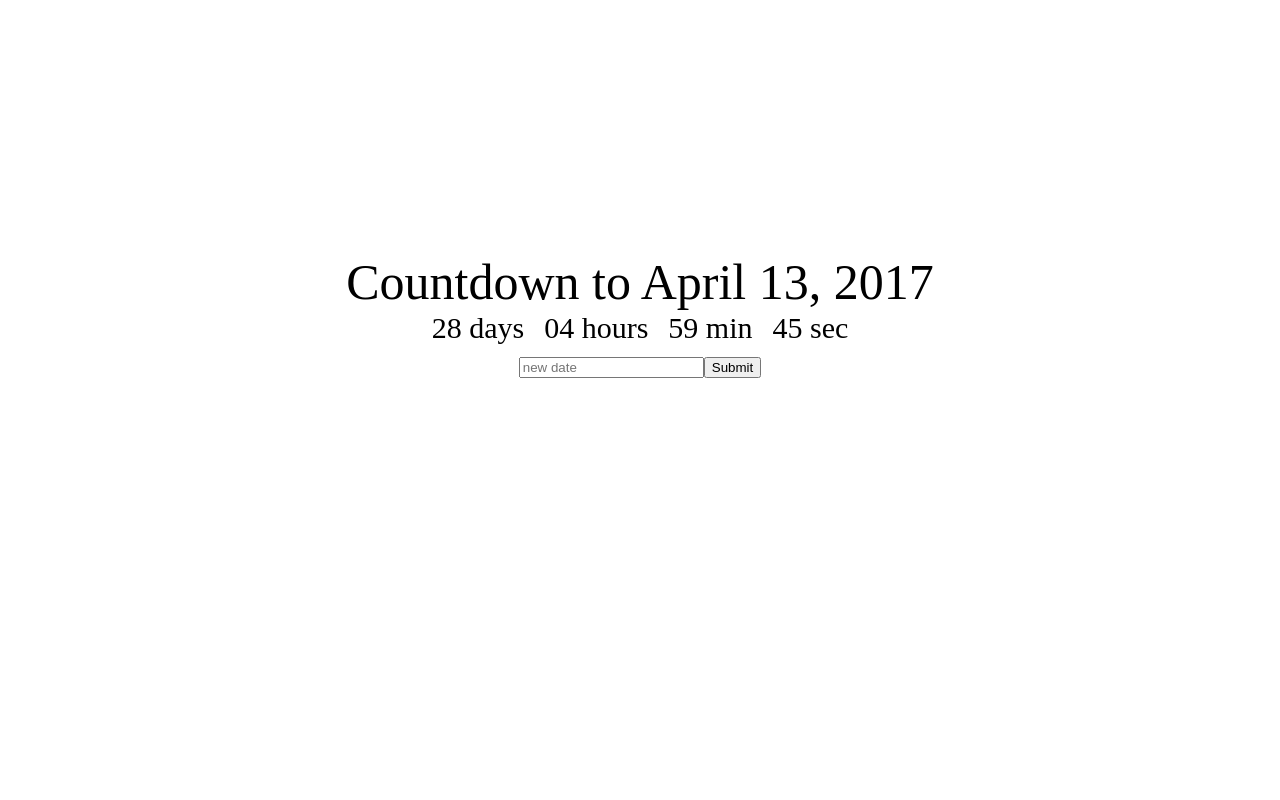
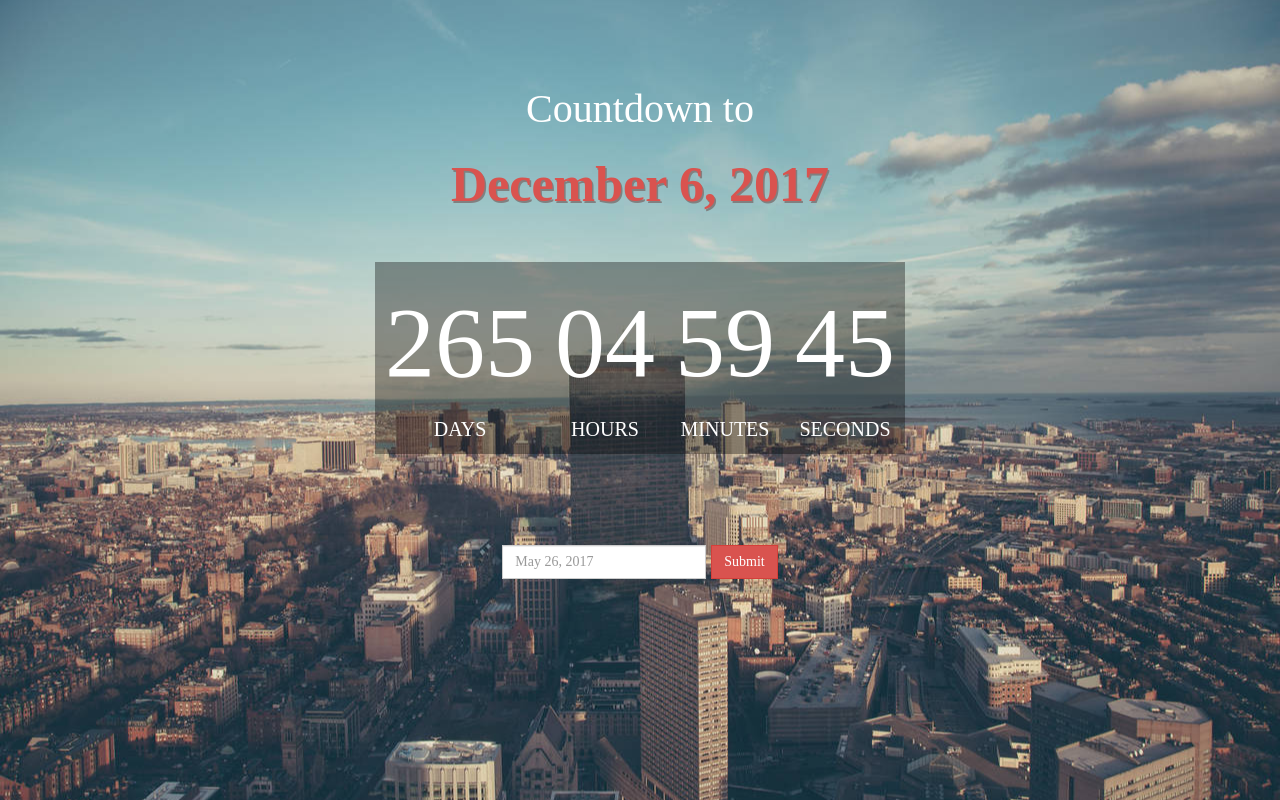
Before and after one commit to anya92/countdown-app, a React app: page / in a window 1280 px wide. Built offline with nearby package versions, Linux system fonts and the light colour scheme; a web font is replaced by a local one.

Commit message:
finishing app

```diff
--- a/package.json
+++ b/package.json
@@ -1,7 +1,7 @@
 {
   "name": "countdown-app",
   "version": "1.0.0",
-  "description": "Ania Brajtkopf",
+  "description": "",
   "main": "index.js",
   "scripts": {
     "start": "webpack-dev-server",
@@ -23,7 +23,9 @@
     "babel-preset-react": "^6.23.0",
     "css-loader": "^0.26.4",
     "extract-text-webpack-plugin": "^2.1.0",
+    "file-loader": "^0.10.1",
     "html-webpack-plugin": "^2.28.0",
+    "image-webpack-loader": "^3.2.0",
     "node-sass": "^4.5.0",
     "rimraf": "^2.6.1",
     "sass-loader": "^6.0.3",
--- a/src/components/App.js
+++ b/src/components/App.js
@@ -1,36 +1,50 @@
 import React, { Component } from 'react';
+import { Form, FormControl, Button } from 'react-bootstrap';
 import Clock from './Clock';
 
 class App extends Component {
-  constructor(props) {
-    super(props);
+  constructor() {
+    super();
 
     this.state = {
-      deadline: 'April 13, 2017',
+      deadline: 'December 6, 2017',
       newDeadline: ''
     };
+    this.changeDeadline = this.changeDeadline.bind(this);
   }
 
-  changeDeadline() {
+  formatMonth(str) {
+    return `${str[0].toUpperCase()}${str.slice(1).toLowerCase()}`;
+  }
+
+  changeDeadline(e) {
+    e.preventDefault();
     this.setState({
-      deadline: this.state.newDeadline
+      deadline: this.state.newDeadline,
+      newDeadline: ''
     });
   }
 
   render() {
     return (
-      <div className="App">
-        <div className="title">Countdown to {this.state.deadline}</div>
-        <Clock deadline={this.state.deadline}/>
+      <div>
+        <div className="deadline-date">Countdown to <h1>{this.formatMonth(this.state.deadline)}</h1></div>
+          <Clock deadline={this.state.deadline}/>
         <div>
-          <input
-            placeholder="new date"
+        <Form inline onSubmit={this.changeDeadline}>
+          <FormControl
+            placeholder="May 26, 2017"
+            value={this.state.newDeadline}
+            className="deadline-input"
             onChange={e => this.setState({newDeadline: e.target.value})}
+            required
           />
-          <button onClick={() => this.changeDeadline()}>Submit</button>
+          <Button type="submit" className="btn btn-danger">Submit</Button>
+        </Form>
         </div>
+
       </div>
-    )
+    );
   }
 }
 
--- a/src/components/Clock.js
+++ b/src/components/Clock.js
@@ -22,6 +22,7 @@ class Clock extends Component {
 
   getTimeUntil(deadline) {
     const time = Date.parse(deadline) - Date.parse(new Date());
+    if (time < 0) return;
     const seconds = Math.floor((time / 1000) % 60);
     const minutes = Math.floor((time / 1000 / 60) % 60);
     const hours = Math.floor(time / (1000 * 60 * 60) % 24);
@@ -42,10 +43,10 @@ class Clock extends Component {
   render() {
     return (
       <div className="clock">
-        <div className="days">{this.leadingZero(this.state.days)} days</div>
-        <div className="hours">{this.leadingZero(this.state.hours)} hours</div>
-        <div className="minutes">{this.leadingZero(this.state.minutes)} min</div>
-        <div className="seconds">{this.leadingZero(this.state.seconds)} sec</div>
+        <div className="days">{this.state.days} <span>DAYS</span></div>
+        <div className="hours">{this.leadingZero(this.state.hours)} <span>HOURS</span></div>
+        <div className="minutes">{this.leadingZero(this.state.minutes)} <span>MINUTES</span></div>
+        <div className="seconds">{this.leadingZero(this.state.seconds)} <span>SECONDS</span></div>
       </div>
     );
   }
--- a/src/index.html
+++ b/src/index.html
@@ -2,9 +2,12 @@
 <html lang="en">
 <head>
   <meta charset="UTF-8">
+  <link rel="stylesheet" href="https://maxcdn.bootstrapcdn.com/bootstrap/latest/css/bootstrap.min.css">
   <title>Countdown App</title>
 </head>
 <body>
-  <div id="root"></div>
+  <div class="container">
+    <div id="root"></div>
+  </div>
 </body>
 </html>
--- a/src/styles/style.scss
+++ b/src/styles/style.scss
@@ -1,14 +1,64 @@
-.App {
+@import url('https://fonts.googleapis.com/css?family=Copse');
+
+html, body {
+  height: 100%;
+  background: url('../../img.jpg') center center no-repeat;
+  background-size: cover;
+  background-attachment: fixed;
+  font-family: 'Copse', serif;
+  color: white;
   text-align: center;
-  font-size: 30px;
-  margin-top: 20%;
 }
 
-.title {
-  font-size: 50px;
+.deadline-date {
+  margin-top: 100px;
+  font-size: 30px;
+  h1 {
+    font-size: 40px;
+    font-weight: bold;
+    color: #d9534f;
+    text-shadow: 1.5px 1.5px grey;
+  }
 }
 
-.clock div {
-  display: inline;
-  margin: 10px;
+.clock {
+  margin: 40px 0;
+  font-size: 42px;
+  padding: 10px 0;
+  div {
+    display: inline-block;
+    background-color: rgba(0, 0, 0, 0.35);
+    padding: 10px;
+  }
+  span {
+    display: block;
+    font-size: 15px;
+  }
 }
+
+.deadline-input {
+  margin: 20px 0;
+  border-radius: 0;
+}
+
+.btn {
+  border-radius: 0;
+  margin-left: 5px;
+}
+
+
+@media all and (min-width: 768px) {
+  .deadline-date{
+    font-size: 40px;
+    margin-top: 80px;
+    h1 {
+      font-size: 50px;
+    }
+  }
+  .clock {
+    font-size: 100px;
+    span {
+      font-size: 20px;
+    }
+  }
+}
--- a/webpack.config.js
+++ b/webpack.config.js
@@ -23,8 +23,12 @@ module.exports = {
         use: ExtractTextPlugin.extract({
           fallback: 'style-loader',
           use: ['css-loader', 'sass-loader'],
-          publicPath: '/dist'
+          publicPath: '/'
         })
+      },
+      {
+        test: /\.(jpe?g|png|svg)$/,
+        loader: 'file-loader'
       }
     ]
   },
```
Also changed, not shown: img.jpg (added).
